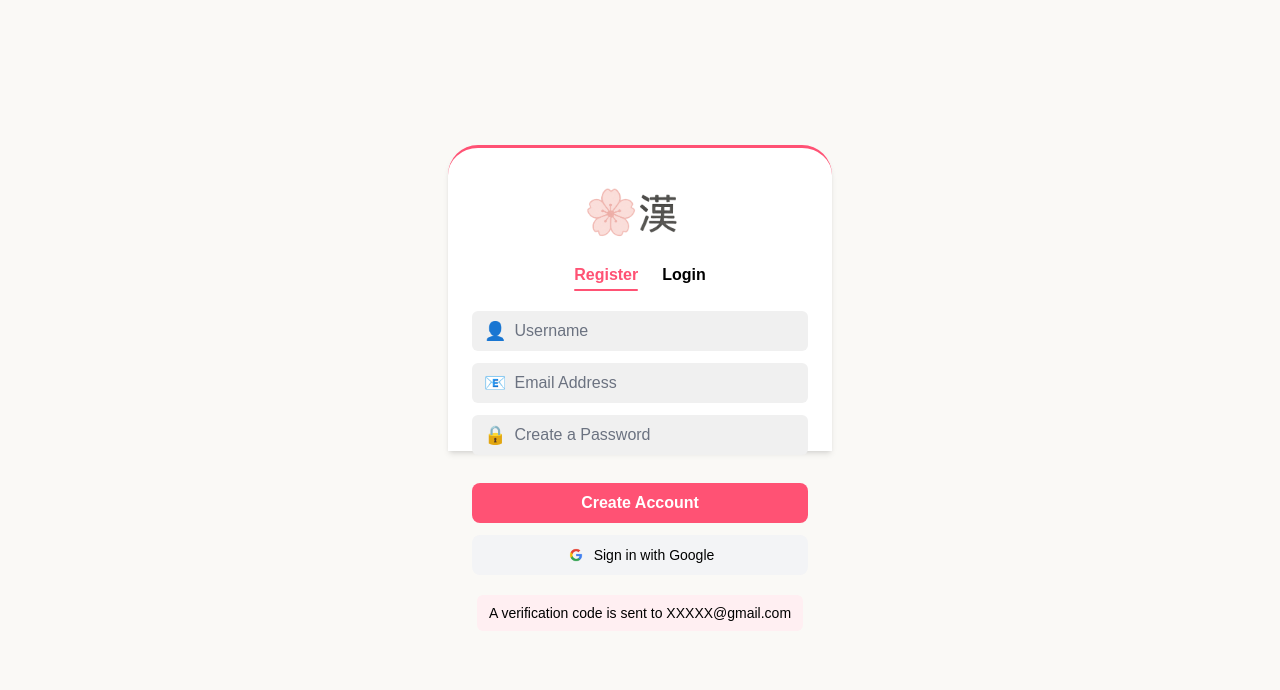
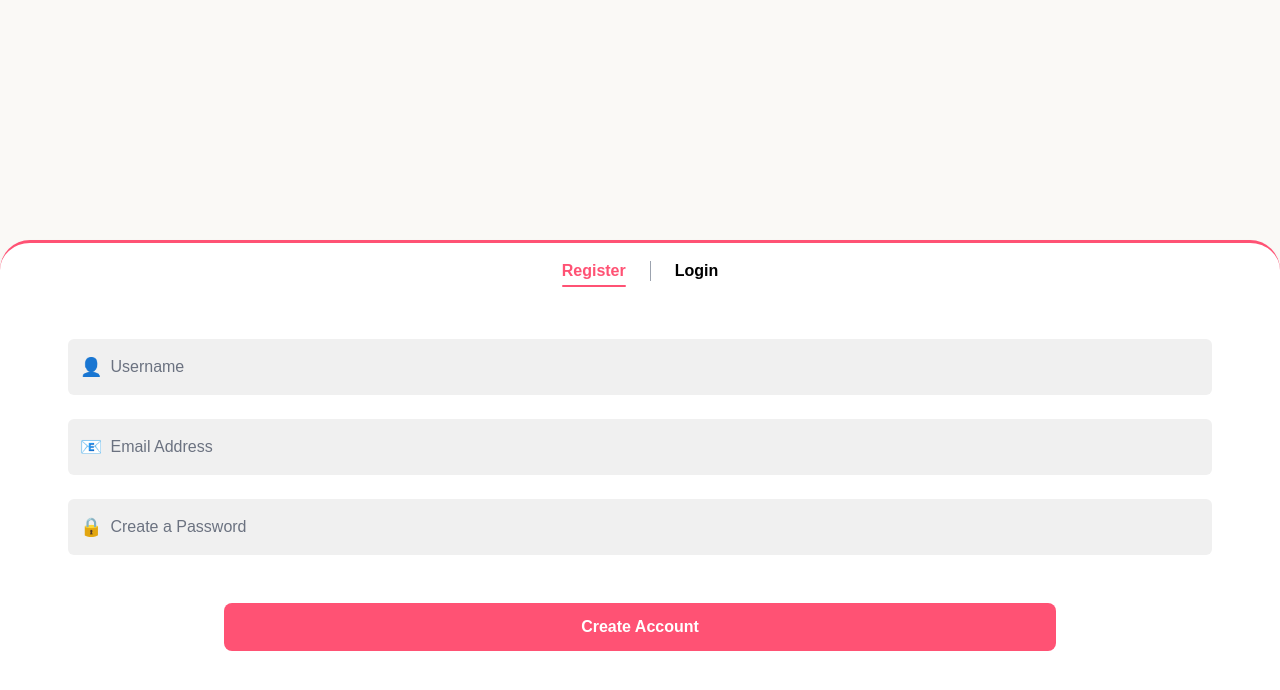
Before and after one commit to kahitoz-infra/kahitoz-japanese-app, a Next.js app: page / in a window 1280 px wide. Shown: the top 690 px of the page. Built offline with nearby package versions, Linux system fonts and the light colour scheme.

Commit message:
Updated the Login Screen

```diff
--- a/app/Screens/Login.js
+++ b/app/Screens/Login.js
@@ -14,14 +14,7 @@ export default function Login() {
   }, []);
 
   return (
-    <div className="min-h-screen flex items-center justify-center bg-[#FAF9F6] font-inter px-4">
-      <div className="relative w-full max-w-sm">
-
-        {/* Main Container with rounded top and border-top */}
-        <div className="absolute top-0 w-full h-[60%] bg-white border-t-[3px] border-[#FF5274] rounded-t-[30px] shadow-md" />
-
-        <div className="relative z-10 pt-10 pb-6 px-6">
-
+    <div className="h-screen flex flex-col justify-end bg-[#FAF9F6] font-inter">
       {/* Logo */}
       <motion.div
         initial={{ opacity: 0, y: -20 }}
@@ -39,31 +32,46 @@ export default function Login() {
         />
       </motion.div>
 
+      {/* Main Container */}
+      <div className="flex flex-col w-full h-[70vh] p-4 gap-y-4 bg-white border-t-[3px] border-[#FF5274] rounded-t-[30px] shadow-md fixed bottom-0 left-0">
         {/* Tabs */}
-          <div className="flex justify-center space-x-6 mb-6">
-            {['register', 'login'].map((tab) => (
+        <div className="flex justify-center items-center mb-10">
           <button
-                key={tab}
-                onClick={() => setActiveTab(tab)}
+            onClick={() => setActiveTab('register')}
             className={`text-md font-semibold transition-colors relative ${
-                  activeTab === tab ? 'text-[#FF5274]' : 'text-black'
+              activeTab === 'register' ? 'text-[#FF5274]' : 'text-black'
             }`}
           >
-                {tab === 'register' ? 'Register' : 'Login'}
-                {activeTab === tab && (
+            Register
+            {activeTab === 'register' && (
               <span className="absolute -bottom-1 left-0 w-full h-[2px] bg-[#FF5274] rounded" />
             )}
           </button>
-            ))}
+
+          {/* Vertical Separator */}
+          <div className="w-px h-5 bg-gray-400 mx-6" />
+
+          <button
+            onClick={() => setActiveTab('login')}
+            className={`text-md font-semibold transition-colors relative ${
+              activeTab === 'login' ? 'text-[#FF5274]' : 'text-black'
+            }`}
+          >
+            Login
+            {activeTab === 'login' && (
+              <span className="absolute -bottom-1 left-0 w-full h-[2px] bg-[#FF5274] rounded" />
+            )}
+          </button>
         </div>
 
-          {/* Form */}
+        {/* Form Fields */}
+        <div className="h-full flex flex-col items-center justify-between">
           {showContent && (
             <motion.div
               initial={{ opacity: 0, y: 10 }}
               animate={{ opacity: 1, y: 0 }}
               transition={{ duration: 0.5 }}
-              className="flex flex-col items-center"
+              className="flex flex-col items-center w-full"
             >
               {activeTab === 'register' && (
                 <>
@@ -79,22 +87,9 @@ export default function Login() {
                 </>
               )}
 
-              <button className="w-full h-10 bg-[#FF5274] text-white rounded-lg font-semibold mt-4 hover:opacity-90 transition-all">
+              <button className="w-2/3 h-12 bg-[#FF5274] text-white rounded-lg font-semibold mt-6 hover:opacity-90 transition-all">
                 {activeTab === 'register' ? 'Create Account' : 'Sign In'}
               </button>
-
-              {/* Google Sign In */}
-              <button className="w-full h-10 mt-3 bg-gray-100 text-black rounded-lg flex items-center justify-center space-x-2 hover:opacity-90 transition-all">
-                <Image src="/google-logo.webp" alt="Google" width={20} height={20} />
-                <span className="text-sm">Sign in with Google</span>
-              </button>
-
-              {/* Register Info */}
-              {activeTab === 'register' && (
-                <div className="bg-[#FFEFF2] mt-5 text-sm text-black text-center px-3 py-2 rounded-md">
-                  A verification code is sent to XXXXX@gmail.com
-                </div>
-              )}
             </motion.div>
           )}
         </div>
@@ -103,10 +98,10 @@ export default function Login() {
   );
 }
 
-// Helper input component
+// Input Component
 function Input({ placeholder, icon, type = 'text' }) {
   return (
-    <div className="w-full mb-3 flex items-center bg-[#F0F0F0] rounded-md px-3 h-10 text-gray-600">
+    <div className="w-11/12 mb-6 flex items-center bg-[#F0F0F0] rounded-md px-3 h-14 text-gray-600">
       <span className="mr-2 text-lg">{icon}</span>
       <input
         type={type}
```
Lines whose indentation alone changed are shown as unchanged.
